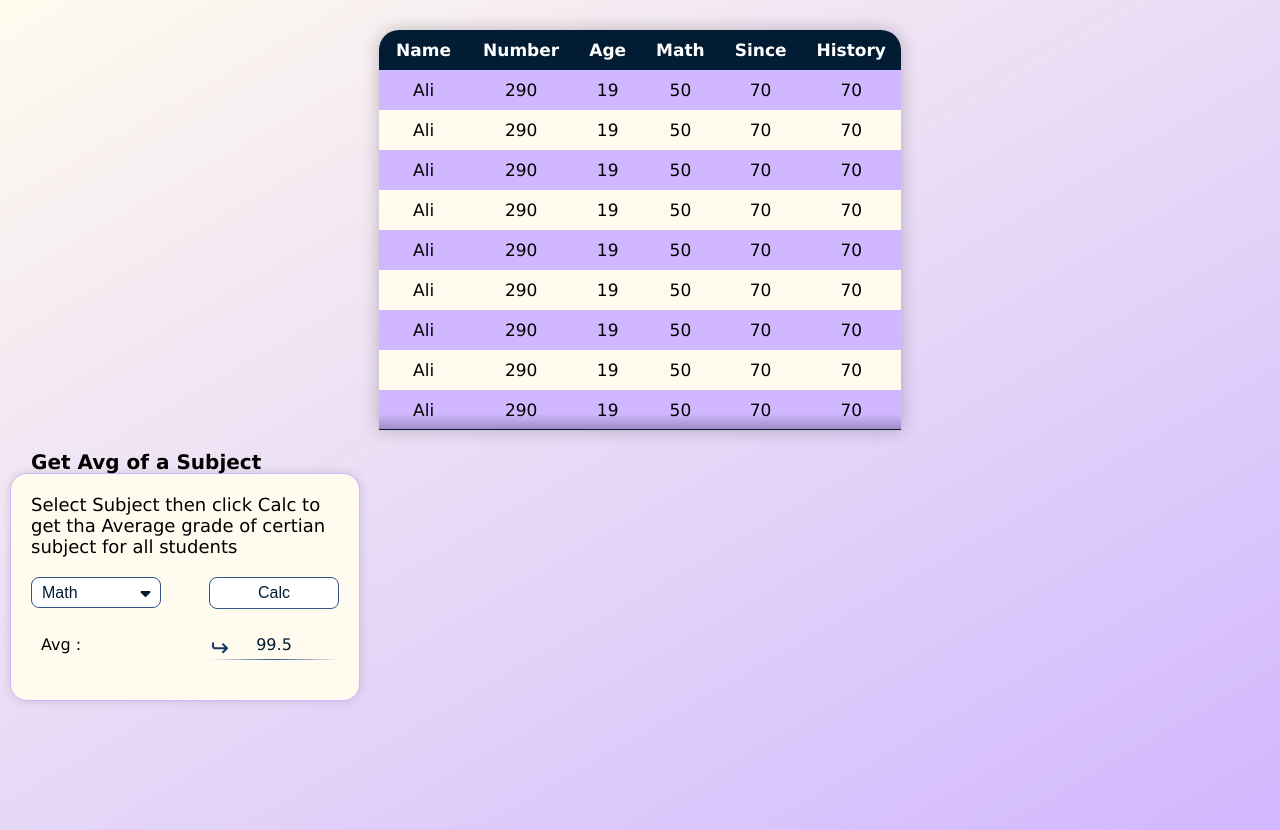
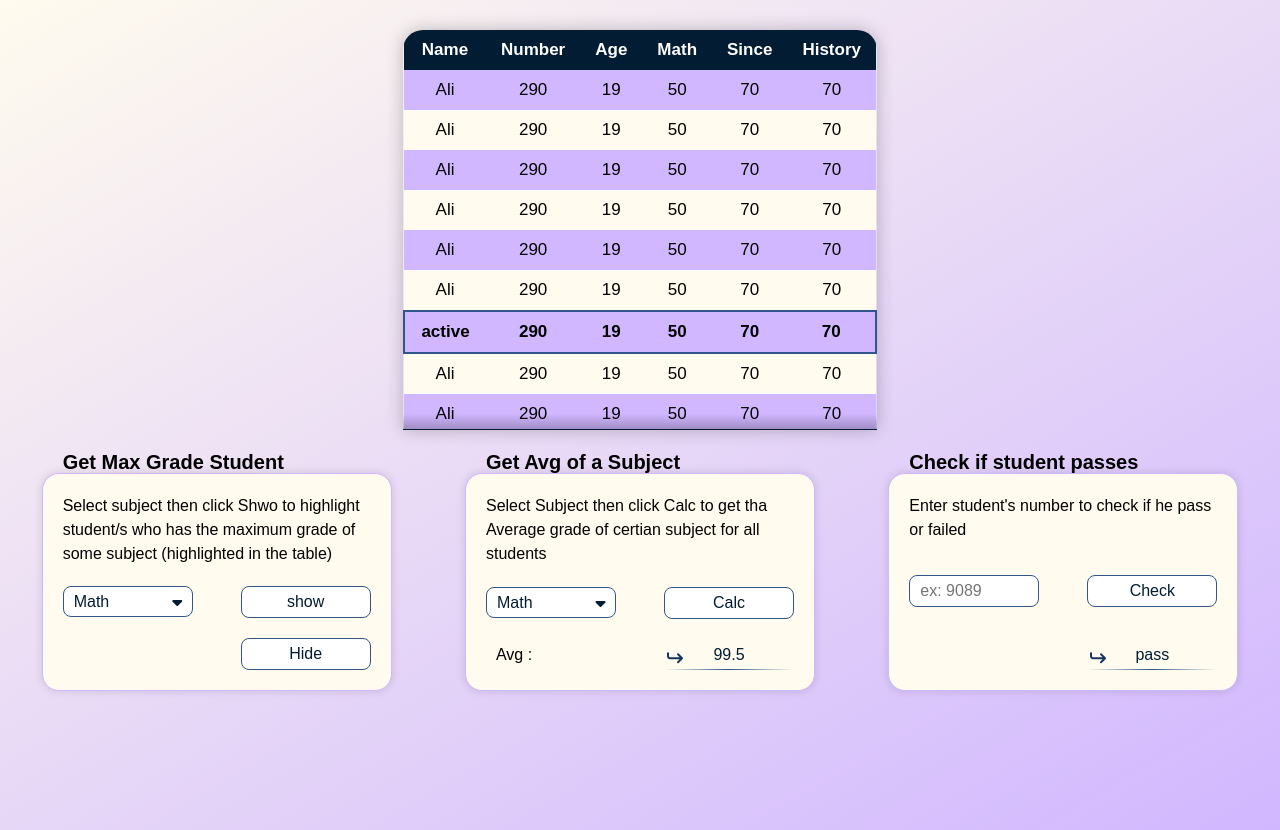
Before and after one commit to Mohammed-Nayef/Functional-table, a plain HTML site: page index.html in a window 1280 px wide. Drawn offline with Linux system fonts and the light colour scheme.

Commit message:
finish structure and styling

```diff
--- a/index.html
+++ b/index.html
@@ -74,8 +74,8 @@
                     <td>70</td>
                     <td>70</td>
                 </tr>
-                <tr>
-                    <td>Ali</td>
+                <tr class="active">
+                    <td>active</td>
                     <td>290</td>
                     <td>19</td>
                     <td>50</td>
@@ -98,24 +98,8 @@
                     <td>70</td>
                     <td>70</td>
                 </tr>
-                <tr>
-                    <td>Ali</td>
-                    <td>290</td>
-                    <td>19</td>
-                    <td>50</td>
-                    <td>70</td>
-                    <td>70</td>
-                </tr>
-                <tr>
-                    <td>Ali</td>
-                    <td>290</td>
-                    <td>19</td>
-                    <td>50</td>
-                    <td>70</td>
-                    <td>70</td>
-                </tr>
-                <tr>
-                    <td>Ali</td>
+                <tr class="active">
+                    <td>active</td>
                     <td>290</td>
                     <td>19</td>
                     <td>50</td>
@@ -143,6 +127,30 @@
 
     </div>
     <div class="forms">
+        <!-- form 1 -->
+        <form action="" class="max-student" id="maxStudent">
+            <h4>Get Max Grade Student</h4>
+            <div class="description">
+                Select subject then click Shwo to highlight student/s who has the maximum
+                grade of some subject (highlighted in the table)
+            </div>
+            <div class="row">
+                <label for="" class="custom-select">
+                    <select id="">
+                        <option value="math">Math</option>
+                        <option value="since">Since</option>
+                        <option value="history">History</option>
+                    </select>
+                </label>
+
+                <input type="submit" class="btn" value="show">
+            </div>
+            <div class="row right">
+
+                <input type="reset" title="remove highlights" class="btn" value="Hide">
+            </div>
+        </form>
+        <!-- form 2 -->
         <form action="" class="avg-subject" id="avgSubject">
             <h4>Get Avg of a Subject</h4>
             <div class="description">
@@ -166,42 +174,27 @@
                 </span>
             </div>
         </form>
+        <!-- form 3 -->
+        <form action="" id="checkPass">
+            <h4>Check if student passes</h4>
+            <div class="description">
+                Enter student's number to check if he pass or failed
 
+            </div>
+            <div class="row">
+                <input type="number" class="number-input " placeholder="ex: 9089">
+                <input type="button" class="btn" value="Check">
 
-        <!-- <form action="" class="avg-student" id="avgStudent">
-            <h4>Get Avg of Student Marks</h4>
-            <div class="hint">
-                enter student number
             </div>
-            <input type="submit" value="Calc">
-            <input type="text" name="" id="" pattern="[0-9]">
-            <div class="result">
-                99.5
+            <div class="row right">
+                <span class="result">
+                    pass
+                </span>
             </div>
-        </form> -->
-        <!-- <form action="" class="max-student" id="maxStudent">
-            <h4>Get max mark student</h4>
-            <div class="hint">
-                select subject then click get will show you student/s information that have the maximum grade of certain subject
-            </div>
-            <input type="submit" value="get">
-            <select name="" id="">
-                <option value="math">Math</option>
-                <option value="since">Since</option>
-                <option value="history">History</option>
-            </select>
-            <div class="result">
-                <div class="row">
-                    <span>name</span>
-                    <span class="mark">subject</span>
-                </div>
-                <div class="row">
-                    <span>Ali</span>
-                    <span class="mark">30</span>
-                </div>
-            </div>
-            <input type="reset" value="reset">
-        </form> -->
+        </form>
+
+        <!-- avg for student marks /////// later here ///////// -->
+
 
     </div>
 
--- a/main.css
+++ b/main.css
@@ -34,7 +34,7 @@ body {
     background-repeat: no-repeat;
     background-size: contain;
     min-height: 100vh;
-    font-family: Verdana, Geneva, Tahoma, sans-serif;
+    font-family: Arial;
 }
 
 .students {
@@ -89,6 +89,10 @@ table td {
     padding: 10px 15px;
 }
 
+table tr.active {
+    border: 2px solid var(--norm);
+    font-weight: bold;
+}
 
 @media (max-width:768px) {
     table {
@@ -104,10 +108,10 @@ table td {
 
 .forms {
     display: flex;
+    justify-content: space-around;
+    flex-wrap: wrap;
+    padding: 10px;
     gap: 10px;
-    justify-content: space-between;
-    padding: 10px;
-
 
 }
 
@@ -121,6 +125,9 @@ table td {
     border: 1px solid var(--light-gradiant);
     box-shadow: 0 0 10px rgba(0, 0, 0, 0.134);
     margin-top: 33px;
+    display: flex;
+    flex-direction: column;
+    justify-content: space-between;
 
 }
 
@@ -135,7 +142,8 @@ table td {
 
 .forms form .description {
     margin-bottom: 20px;
-    font-size: 18px;
+    font-size: 16px;
+    line-height: 1.5;
 }
 
 
@@ -144,10 +152,21 @@ table td {
     justify-content: space-between;
     margin-bottom: 20px;
 }
+.forms form .row.center{
+    justify-content: space-around;
+}
+.forms form .row.right{
+    justify-content: flex-end;
+}
+
+.forms form .row:last-child {
+    margin-bottom: 0;
+}
 
 @media (max-width:768px) {
     .forms {
         flex-direction: column;
+        align-items: center;
         gap: 20px;
     }
 }
@@ -155,6 +174,7 @@ table td {
 .hint,
 .result {
     padding: 6px 10px;
+    font-size: 16px;
 }
 
 .result {
@@ -162,11 +182,7 @@ table td {
     text-align: center;
     width: 130px;
     max-width: 50%;
-    font-size: 16px;
     color: var(--dark);
-
-    /* border-bottom: 1px solid var(--dark); */
-
     z-index: 1;
     padding: 6px 10px;
 }
@@ -212,7 +228,13 @@ table td {
     cursor: pointer;
     font-size: 16px;
     background-color: white;
+    transition: .3s;
 
+}
+
+.custom-select select:hover {
+    background-color: var(--dark);
+    color: white;
 }
 
 .custom-select::after {
@@ -277,3 +299,21 @@ table td {
 }
 
 /* End Button */
+/* Start Input */
+.number-input{
+    outline: none;
+    width: 130px;
+    max-width: 50%;
+    font-size: 16px;
+    padding: 6px 10px;
+    border-radius: 8px;
+    border: 1px solid var(--norm);
+    color: var(--dark);
+    background-color: white;
+    cursor: pointer;
+    transition: .3s;
+}
+.number-input:focus::placeholder{
+    color: transparent;
+    transition: .3s;
+}
```
Also changed, not shown: 1 other file.
